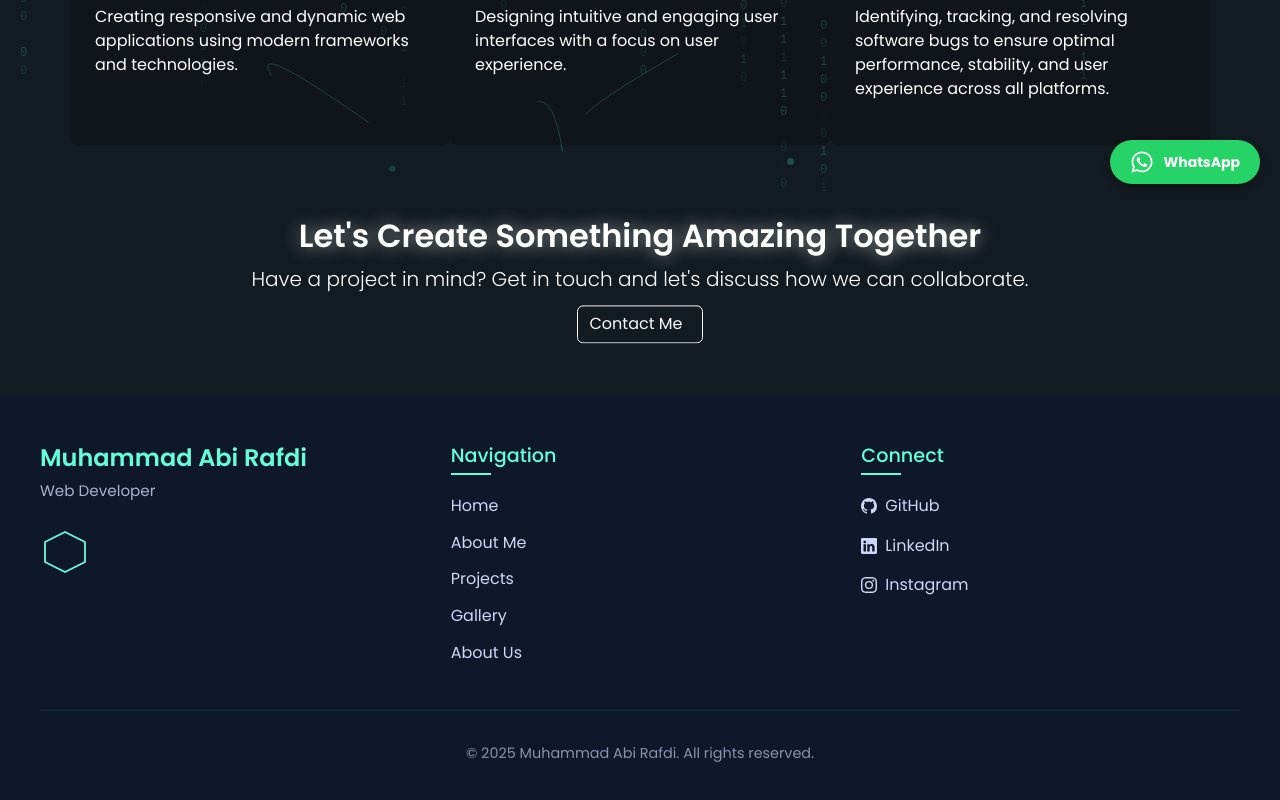
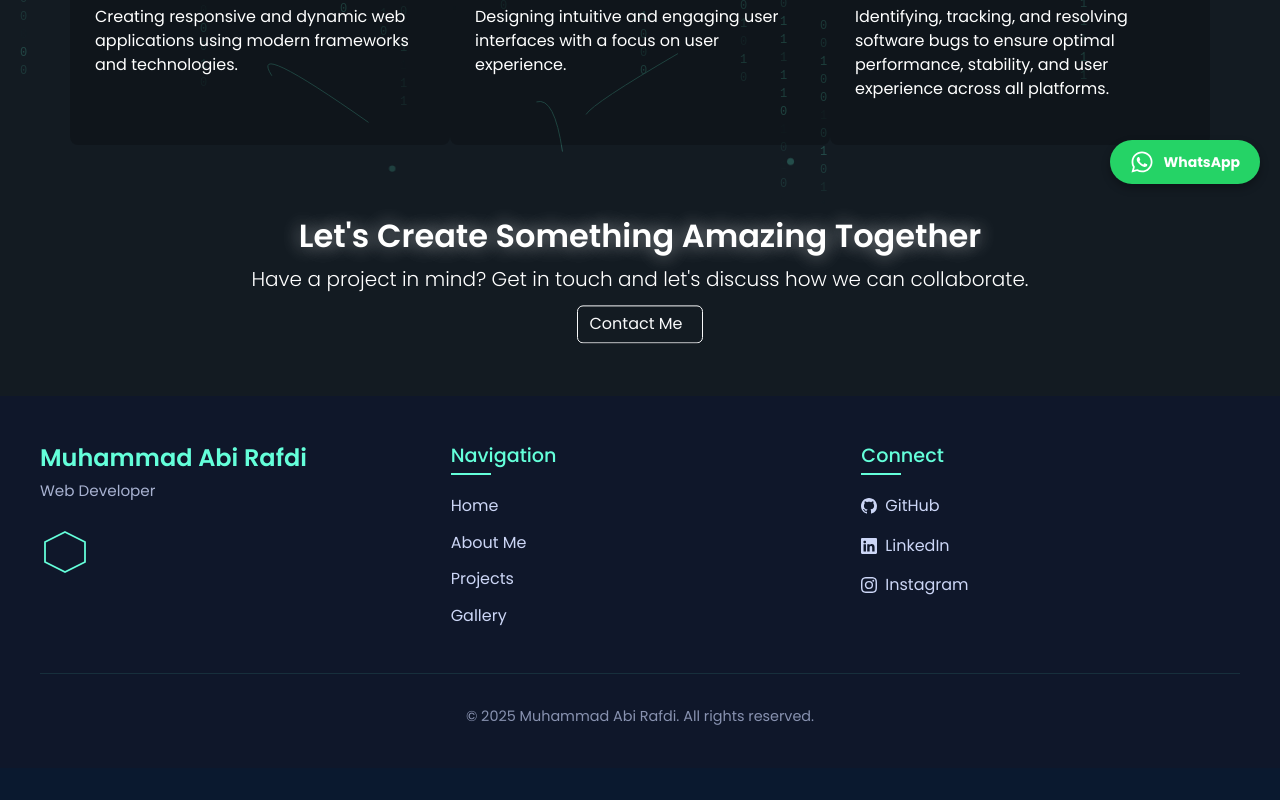
Before and after one commit to abirafdi86/portofolio, a Vue app: page / in a window 1280 px wide. Shown: the part 596-1396 px from the top of the page. After the commit the page ends 1364 px from the top, so only its background shows below. Built offline with nearby package versions, Linux system fonts and the light colour scheme.

Commit message:
delete nav about us

```diff
--- a/src/components/Footer.vue
+++ b/src/components/Footer.vue
@@ -18,7 +18,6 @@
           <li><router-link to="/about-me">About Me</router-link></li>
           <li><router-link to="/project">Projects</router-link></li>
           <li><router-link to="/gallery">Gallery</router-link></li>
-          <li><router-link to="/about-us">About Us</router-link></li>
         </ul>
       </div>
 
```
